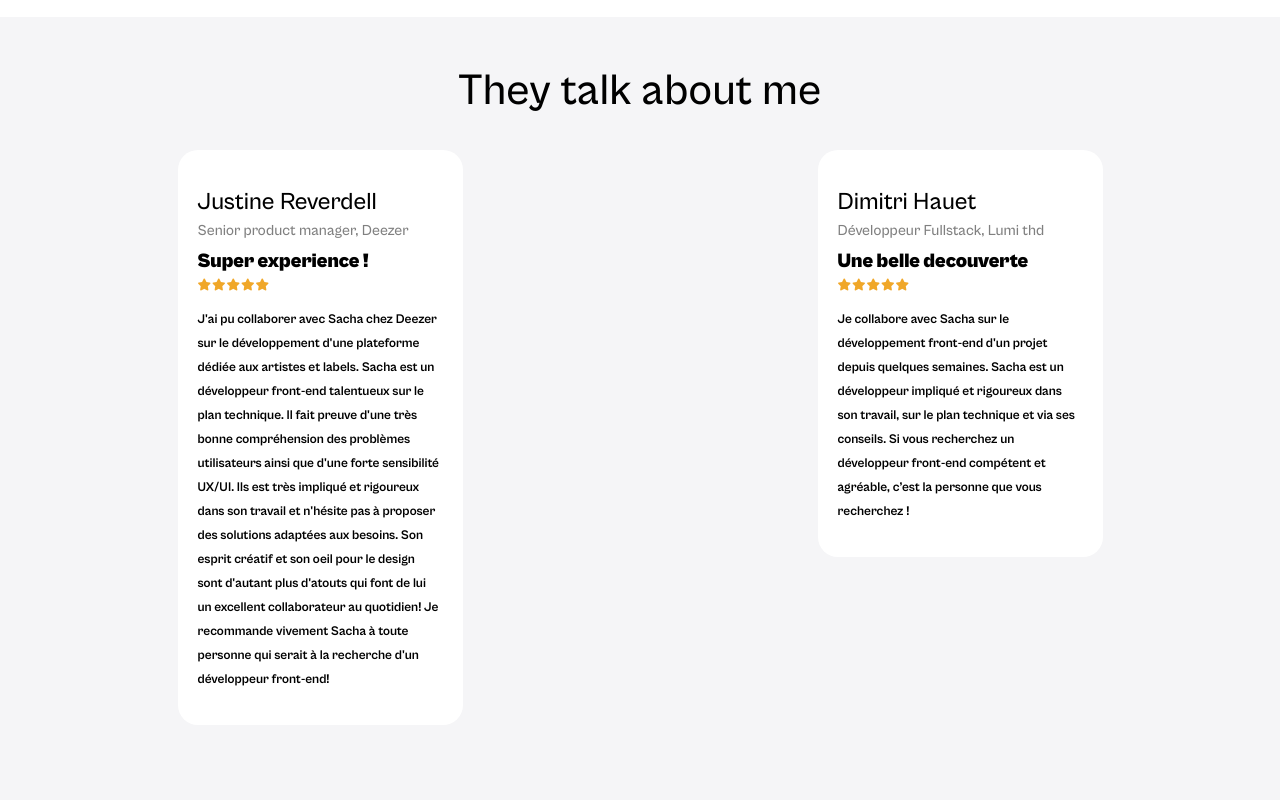
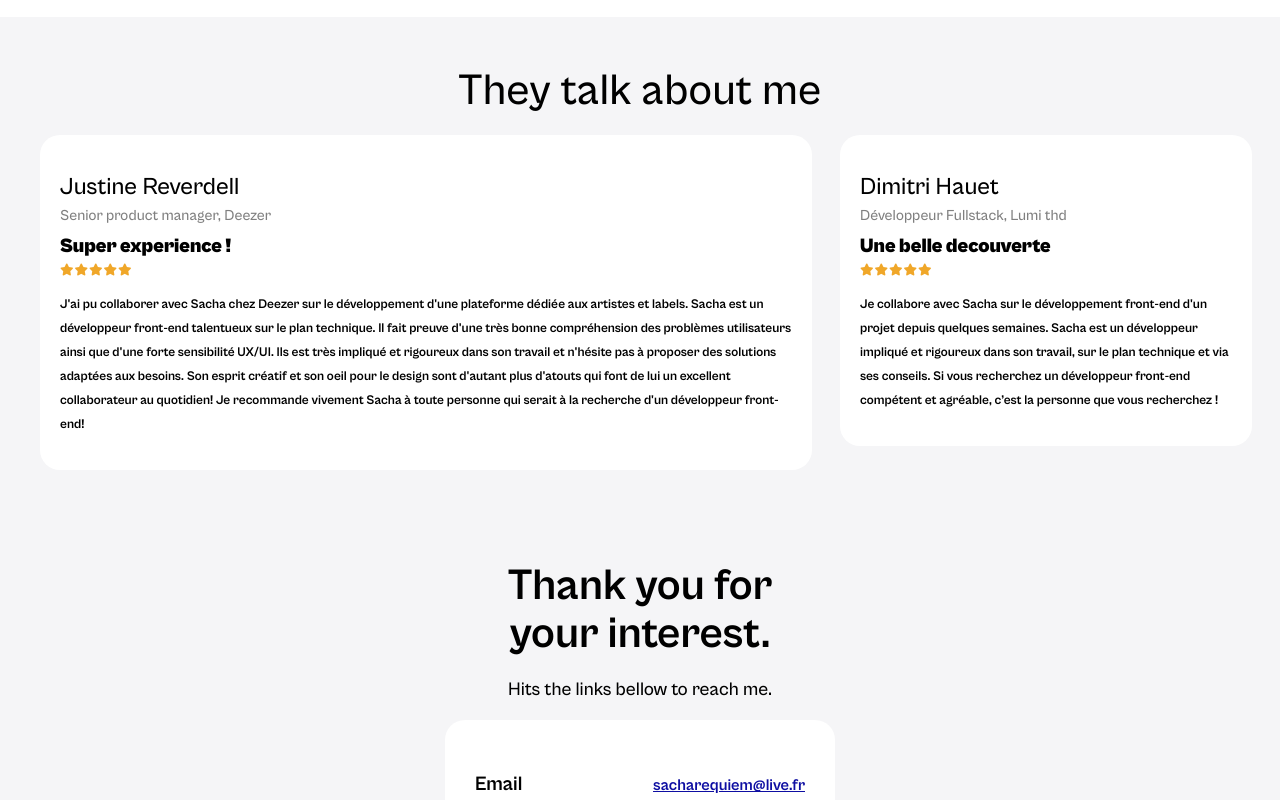
Before and after one commit to srequiem/myportfolio, a React (Vite) app: page / in a window 1280 px wide. Shown: the part 3100-3900 px from the top of the page. Built offline with nearby package versions, Linux system fonts and the light colour scheme.

Commit message:
Portfolio: style move to make feedback autonomous

```diff
--- a/src/components/Feedback/Feedback.css
+++ b/src/components/Feedback/Feedback.css
@@ -3,3 +3,34 @@
     color: black;
     margin: 0;
 }
+
+.feedback_container {
+    display: flex;
+    margin: auto;
+    overflow: scroll;
+    padding-bottom: 40px;
+    padding-left: 40px;
+    scrollbar-width: none;
+    -ms-overflow-style: -ms-autohiding-scrollbar;
+}
+
+.feedback_container::-webkit-scrollbar {
+    display: none;
+}
+
+.feedback_items {
+    min-width: 285px;
+    border-radius: 10px;
+    list-style: none;
+    padding-right: 28px;
+}
+
+@media only screen and (min-width: 420px) {
+    .feedback_items {
+        min-width: 412px;
+        border-radius: 10px;
+        list-style: none;
+        padding-right: 28px;
+    }
+
+}
--- a/src/components/Feedback/Feedback.jsx
+++ b/src/components/Feedback/Feedback.jsx
@@ -37,9 +37,9 @@ const Feedback = () => {
     return (
         <div className='Feedback'>
             <h1 className='bigTitle darkfont'>They talk about me</h1>
-            <ul className='item_container'>
+            <ul className='feedback_container'>
                 {feedbackData.map((item, key) => (
-                    <li className='items' key={key}>
+                    <li className='feedback_items' key={key}>
                         <FeedbackTile
                             name={item.name}
                             position={item.position}
--- a/src/components/Studies/Studies.css
+++ b/src/components/Studies/Studies.css
@@ -85,10 +85,6 @@
         padding-right: 0px;
         margin: 15px;
     }
-
-    .items_tile {
-        height: auto;
-    }
 }
 
 @media only screen and (min-width: 992px) {
@@ -97,7 +93,7 @@
         flex-direction: row;
         flex-wrap: wrap;
         align-items: baseline;
-        justify-content: space-around;
+        justify-content: space-evenly;
         width: 100%;
         padding: 0;
         padding-bottom: 40px;
```
